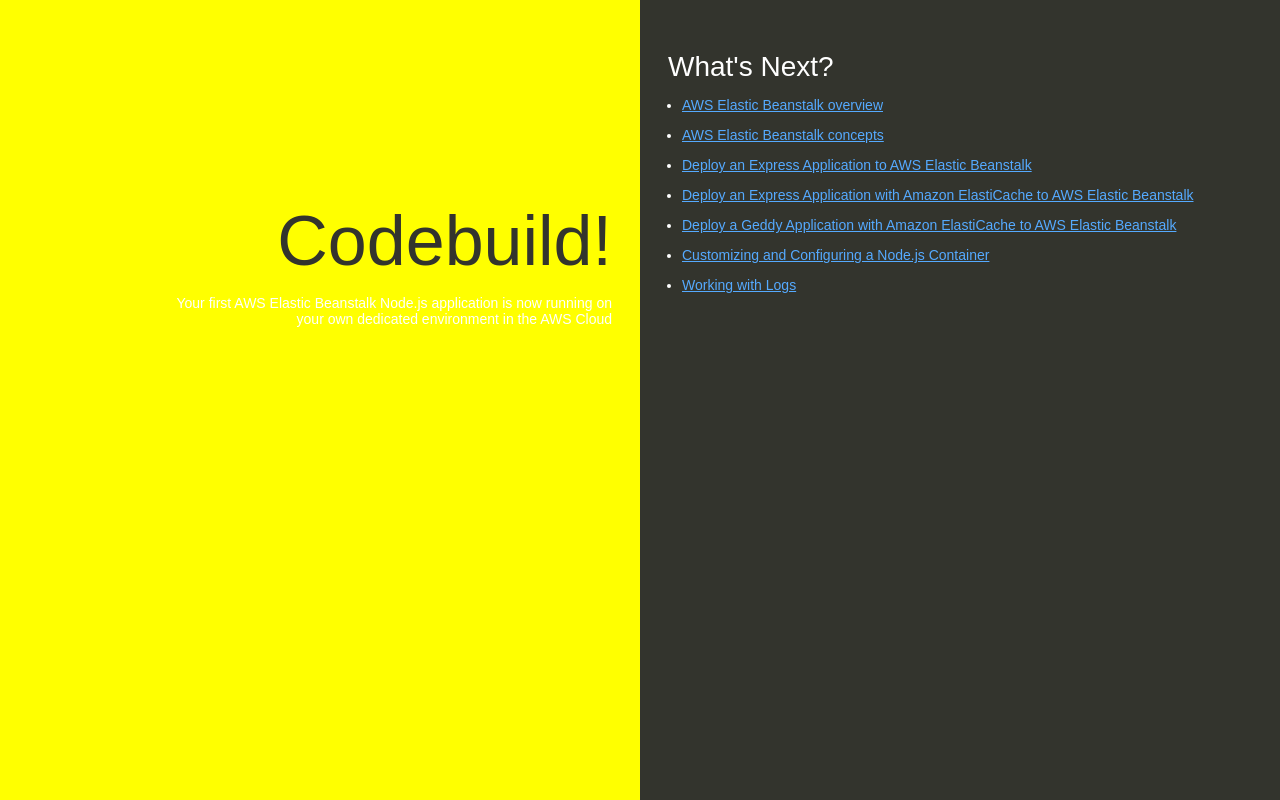
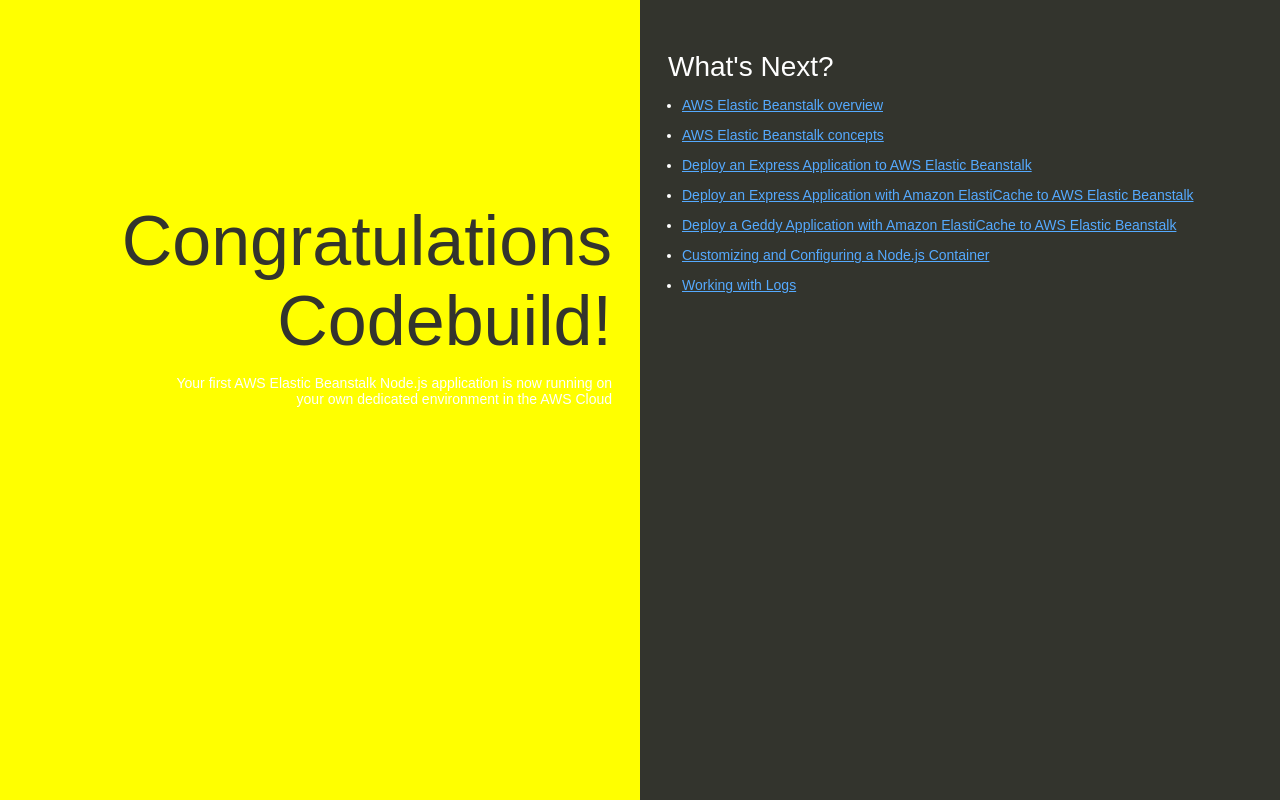
Before and after one commit to lethanhtu/nodejs-app, a website: page index.html in a window 1280 px wide. Drawn offline with Linux system fonts and the light colour scheme.

Commit message:
Update index.html

```diff
--- a/index.html
+++ b/index.html
@@ -74,7 +74,7 @@
   </head>
   <body>
     <div class="textColumn">
-      <h1>Codebuild!</h1>
+      <h1>Congratulations  Codebuild!</h1>
       <p>Your first AWS Elastic Beanstalk Node.js application is now running on your own dedicated environment in the AWS Cloud</p>
     </div>
     <div class="linksColumn">
```
